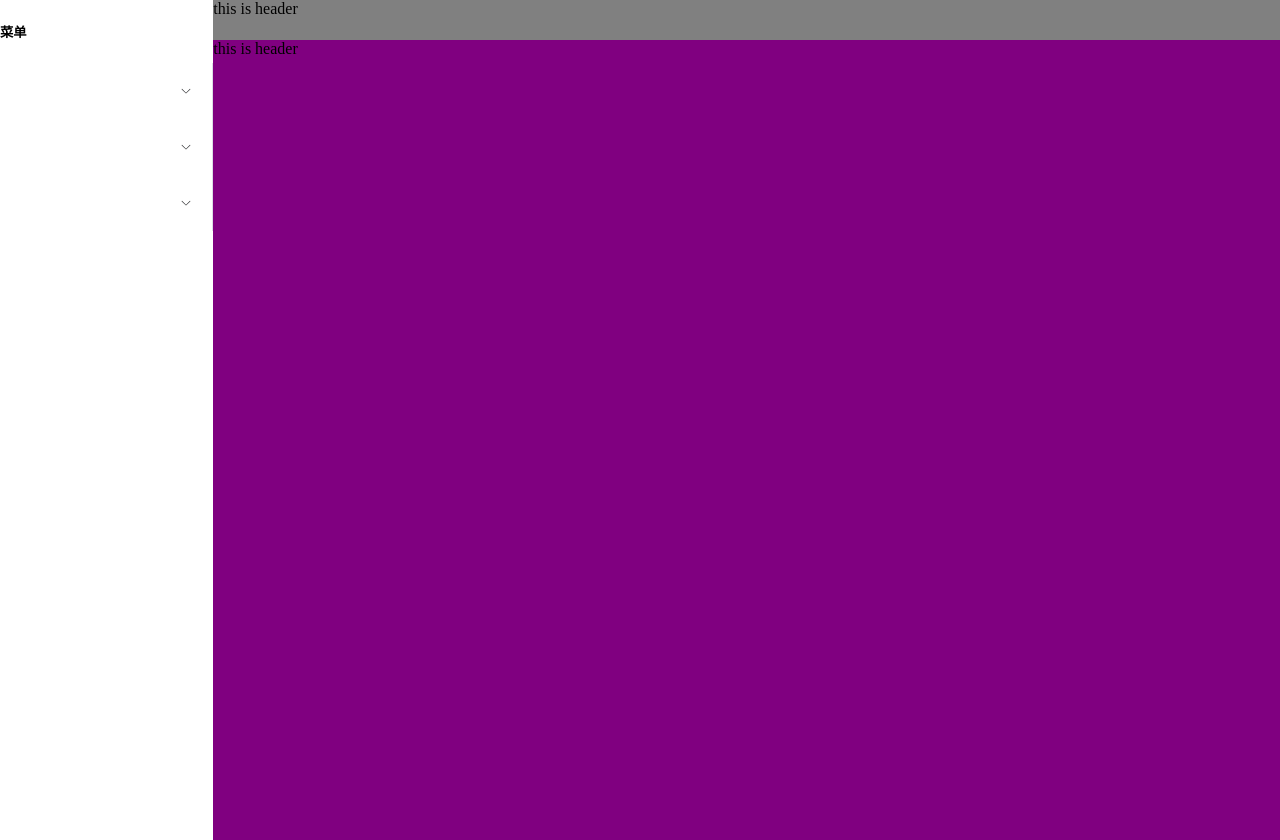
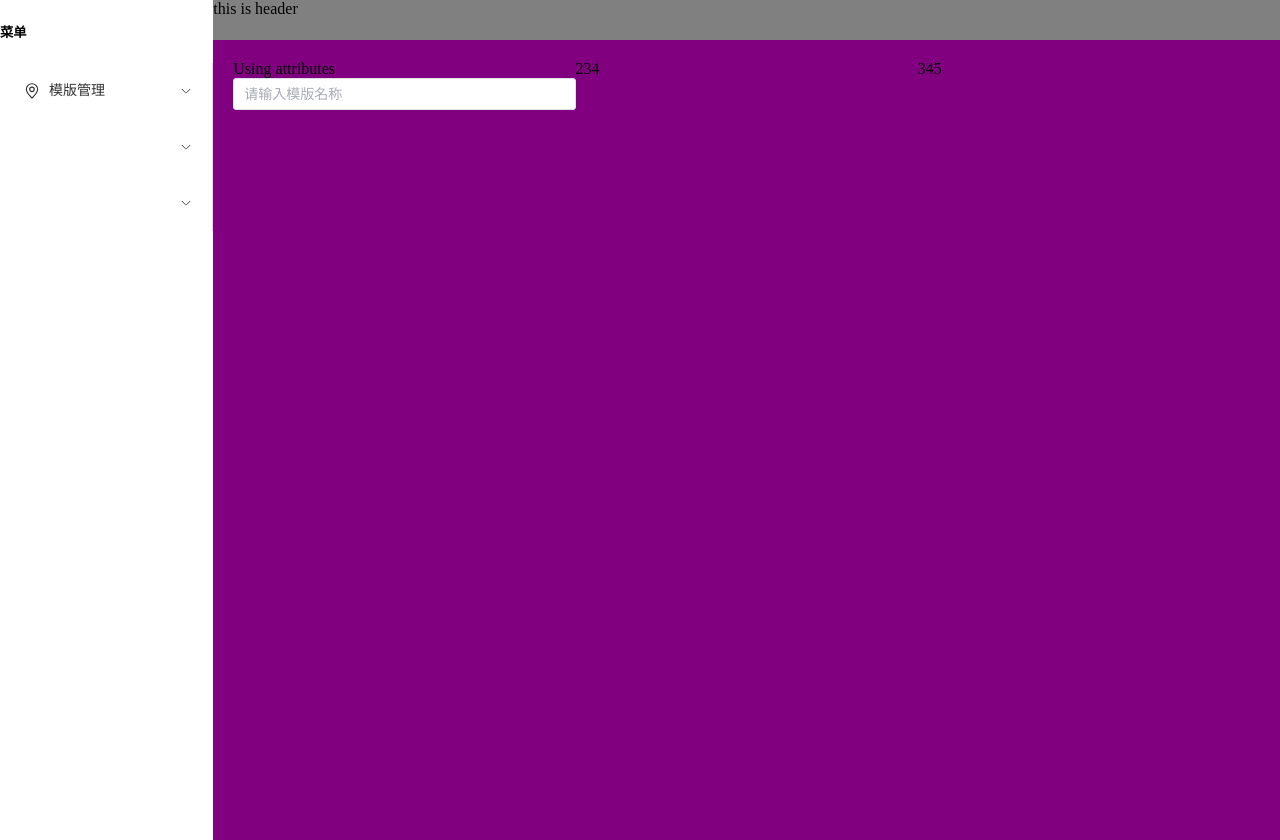
Before and after one commit to edilyxin/tts_web_app, a Vue app: page / in a window 1280 px wide. Built offline with nearby package versions, Linux system fonts and the light colour scheme.

Commit message:
主页面样式加入,但是没有效果

```diff
--- a/components.d.ts
+++ b/components.d.ts
@@ -11,6 +11,9 @@ declare module '@vue/runtime-core' {
   export interface GlobalComponents {
     ElButton: typeof import('element-plus/es')['ElButton']
     ElCol: typeof import('element-plus/es')['ElCol']
+    ElIcon: typeof import('element-plus/es')['ElIcon']
+    ElInput: typeof import('element-plus/es')['ElInput']
+    ElMain: typeof import('element-plus/es')['ElMain']
     ElMenu: typeof import('element-plus/es')['ElMenu']
     ElRow: typeof import('element-plus/es')['ElRow']
     ElSubMenu: typeof import('element-plus/es')['ElSubMenu']
--- a/src/App.vue
+++ b/src/App.vue
@@ -16,7 +16,6 @@ import Main from './components/Main.vue'
       </nav>
     </div> -->
 </template>
-
 <style scoped>
 
 </style>
--- a/src/components/Main.vue
+++ b/src/components/Main.vue
@@ -1,23 +1,36 @@
 <template>
-
   <el-row>
     <el-col :span="4">
       <h5>菜单</h5>
-      <el-menu>
-        <el-sub-menu index="1">1111</el-sub-menu>
+      <el-menu default-active="1" class="el-menu-vertical-demo" @open="handleOpen" @close="handleClose">
+        <el-sub-menu index="1">
+          <template #title>
+            <el-icon>
+              <location />
+            </el-icon>
+            <span>模版管理</span>
+          </template>
+          1111</el-sub-menu>
         <el-sub-menu index="2">2222</el-sub-menu>
         <el-sub-menu index="3">3333</el-sub-menu>
       </el-menu>
     </el-col>
     <el-col :span="20">
       <div class="head">
-         <!-- 头部 -->
+        <!-- 头部 -->
         this is header
       </div>
-      <div class="content">
-         <!-- 头部 -->
-        this is header
-      </div>
+      <el-main height="100vh" class="content">
+        <!-- Main content -->
+        <el-row>
+          <el-col class="" :span="8" :offset="0">
+            <span class="ml-3 w-35 text-gray-600 inline-flex items-center">Using attributes</span>
+            <el-input class="w-10" v-model="input" placeholder="请输入模版名称" size="normal" clearable @change="" />
+          </el-col>
+          <el-col :span="8" :offset="0">234</el-col>
+          <el-col :span="8" :offset="0">345</el-col>
+        </el-row>
+      </el-main>
     </el-col>
   </el-row>
 
@@ -28,7 +41,21 @@
 </template>
 
 <script setup lang="ts">
+import {
+  Document,
+  Menu as IconMenu,
+  Location,
+  Setting,
+} from '@element-plus/icons-vue'
 
+import { ref } from 'vue';
+const input = ref('')
+const handleOpen = (key: string, keyPath: string[]) => {
+  console.log(key, keyPath)
+}
+const handleClose = (key: string, keyPath: string[]) => {
+  console.log(key, keyPath)
+}
 </script>
 
 <style scoped>
@@ -37,7 +64,8 @@
   height: 40px;
   background-color: grey;
 }
-.content{
+
+.content {
   width: 100%;
   height: 100vh;
   background-color: purple;
```
Also changed, not shown: vite.config.ts (+5 -5 lines), 1 other file (tests, documents, lock files or other folders).
